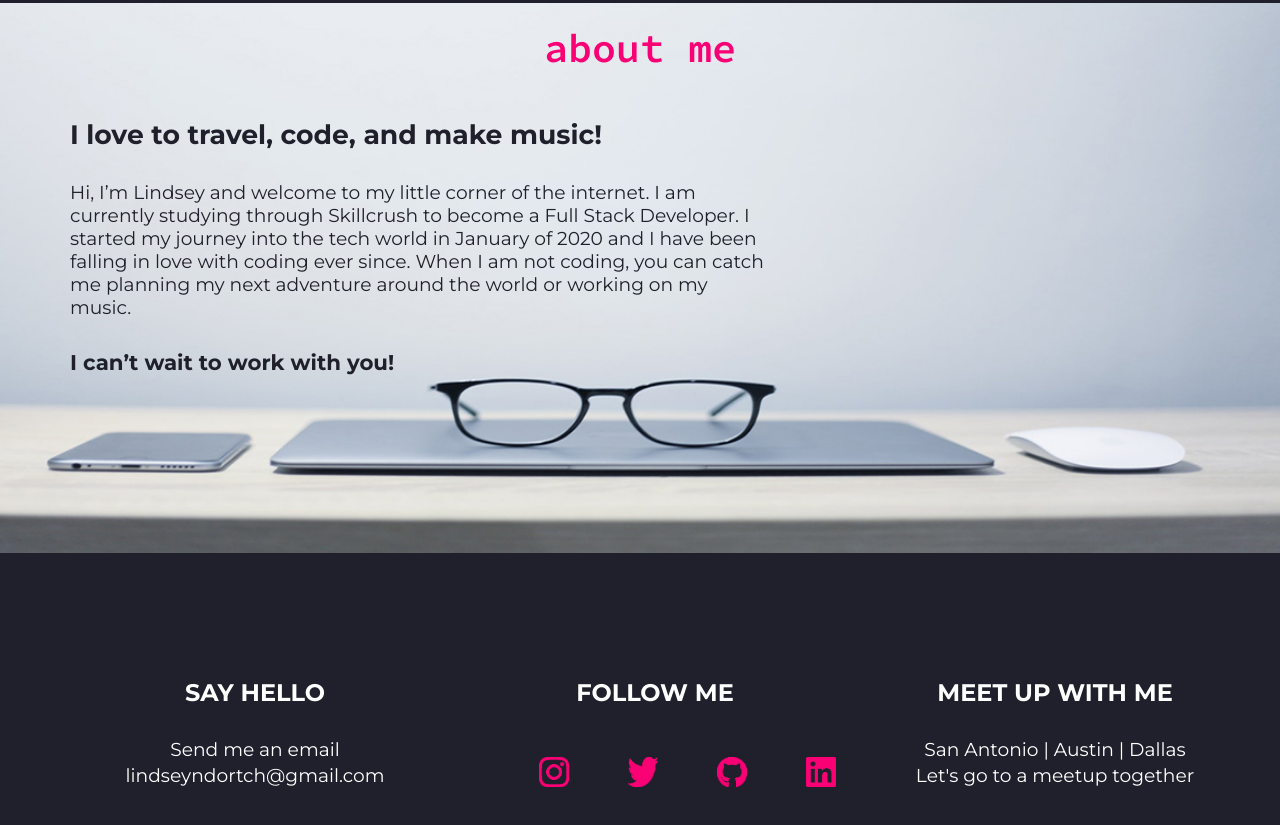
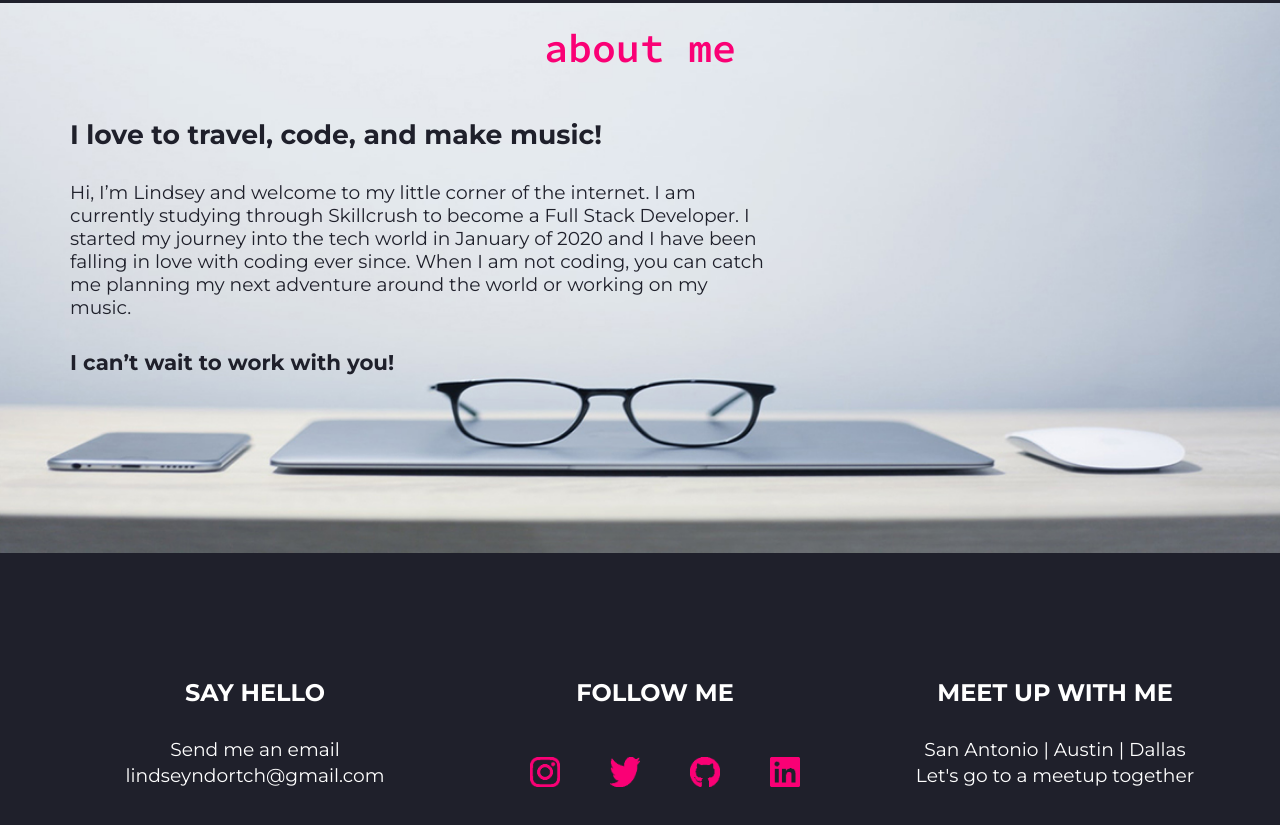
Before and after one commit to lindseydortch/lindsey-dortch-portfolio, a plain HTML site: page index.html in a window 1280 px wide. Shown: the part 1877-2702 px from the top of the page. Drawn offline with Linux system fonts and the light colour scheme.

Commit message:
Updated padding to footer in css

```diff
--- a/css/main.css
+++ b/css/main.css
@@ -202,12 +202,12 @@ br {
 
 #contact ul li {
      display: inline-block;
+     float: left;
 }
 
 #contact ul img {
     width: 30px;
     height: 30px;
-    padding-left: 45px;
+    margin-left: 50px;
     padding-top: 20px;
-    margin-left: 10px;
 }
```
